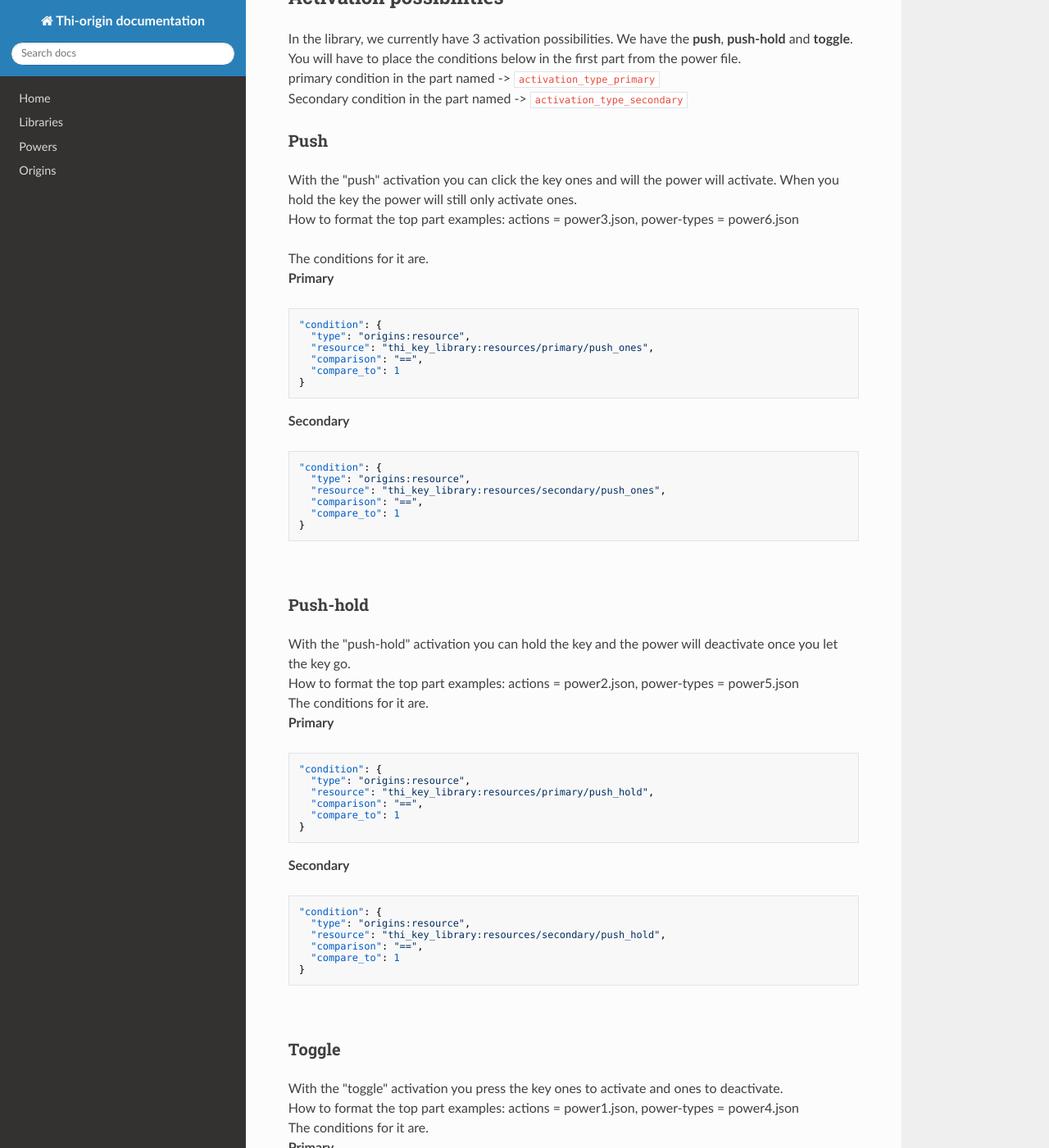
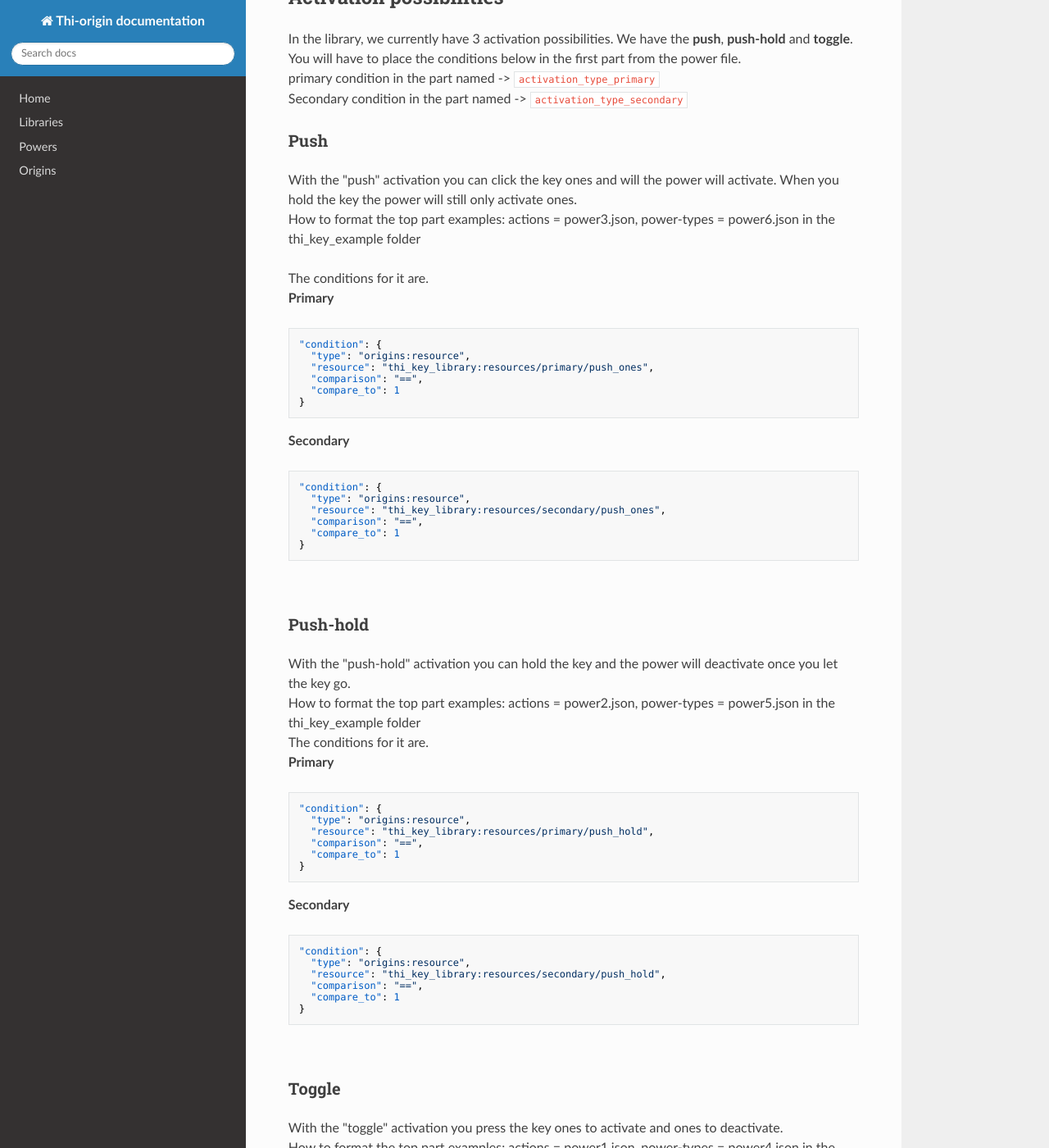
Before and after one commit to MisionThi/thi-origins-stuff, an MkDocs documentation site: the page built from docs/thi_key_library.md, in a window 1280 px wide and 1400 px high, scrolled down 914 px. Shown: the whole window at 82% size. Built offline with MkDocs 1.6.1, drawn with Linux system fonts in a browser that asks for light colours; nearby versions of some CDN libraries; some of the changed text lies outside the part shown.

Commit message:
Update thi_key_library.md

````diff
--- a/docs/thi_key_library.md
+++ b/docs/thi_key_library.md
@@ -43,7 +43,7 @@ Secondary condition in the part named -> `activation_type_secondary`
 ### Push
 With the "push" activation you can click the key ones and will the power will activate.
 When you hold the key the power will still only activate ones. <br />
-How to format the top part examples: actions = power3.json, power-types = power6.json <br />
+How to format the top part examples: actions = power3.json, power-types = power6.json in the thi_key_example folder <br />
 
 The conditions for it are. <br />
 **Primary**
@@ -69,7 +69,7 @@ The conditions for it are. <br />
 
 ### Push-hold
 With the "push-hold" activation you can hold the key and the power will deactivate once you let the key go. <br />
-How to format the top part examples: actions = power2.json, power-types = power5.json <br />
+How to format the top part examples: actions = power2.json, power-types = power5.json in the thi_key_example folder<br />
 The conditions for it are. <br />
 **Primary**
 ```json
@@ -94,7 +94,7 @@ The conditions for it are. <br />
 
 ### Toggle
 With the "toggle" activation you press the key ones to activate and ones to deactivate. <br />
-How to format the top part examples: actions = power1.json, power-types = power4.json <br />
+How to format the top part examples: actions = power1.json, power-types = power4.json in the thi_key_example folder<br />
 The conditions for it are. <br />
 **Primary**
 ```json
````
